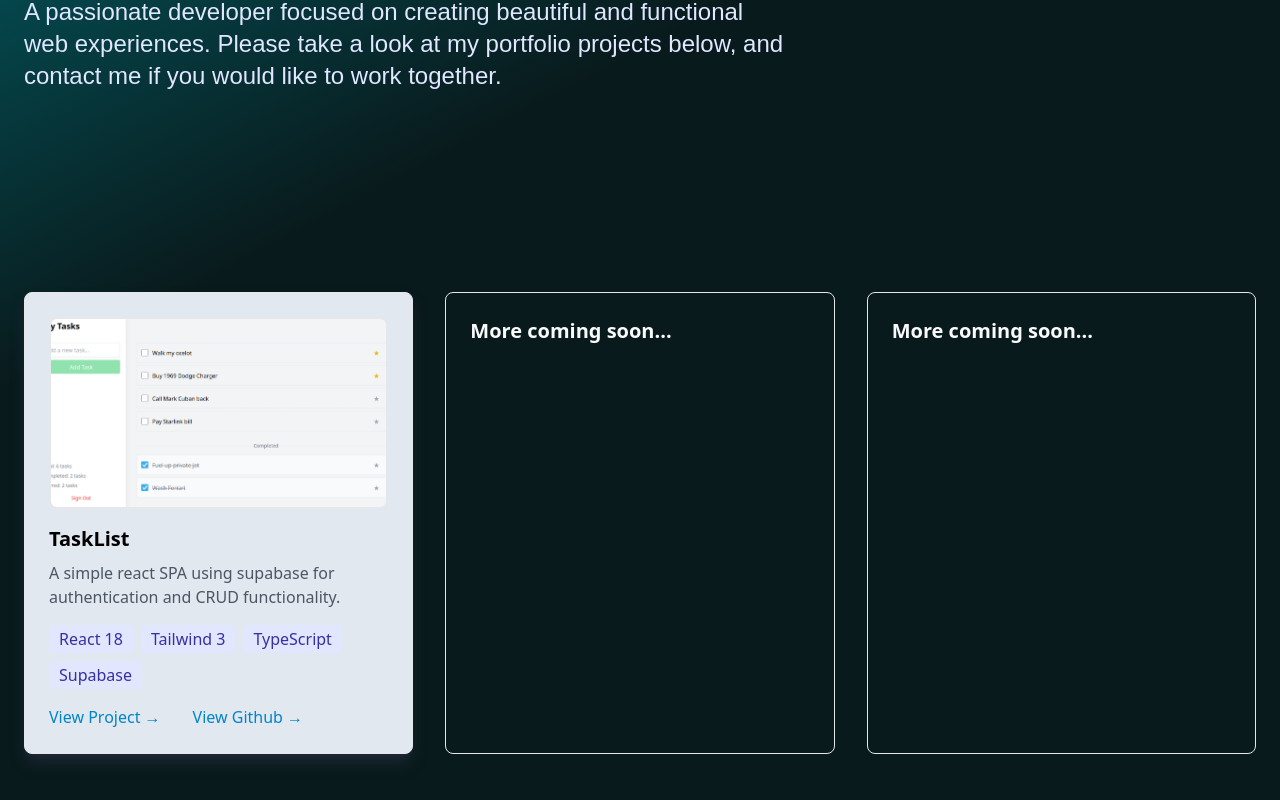
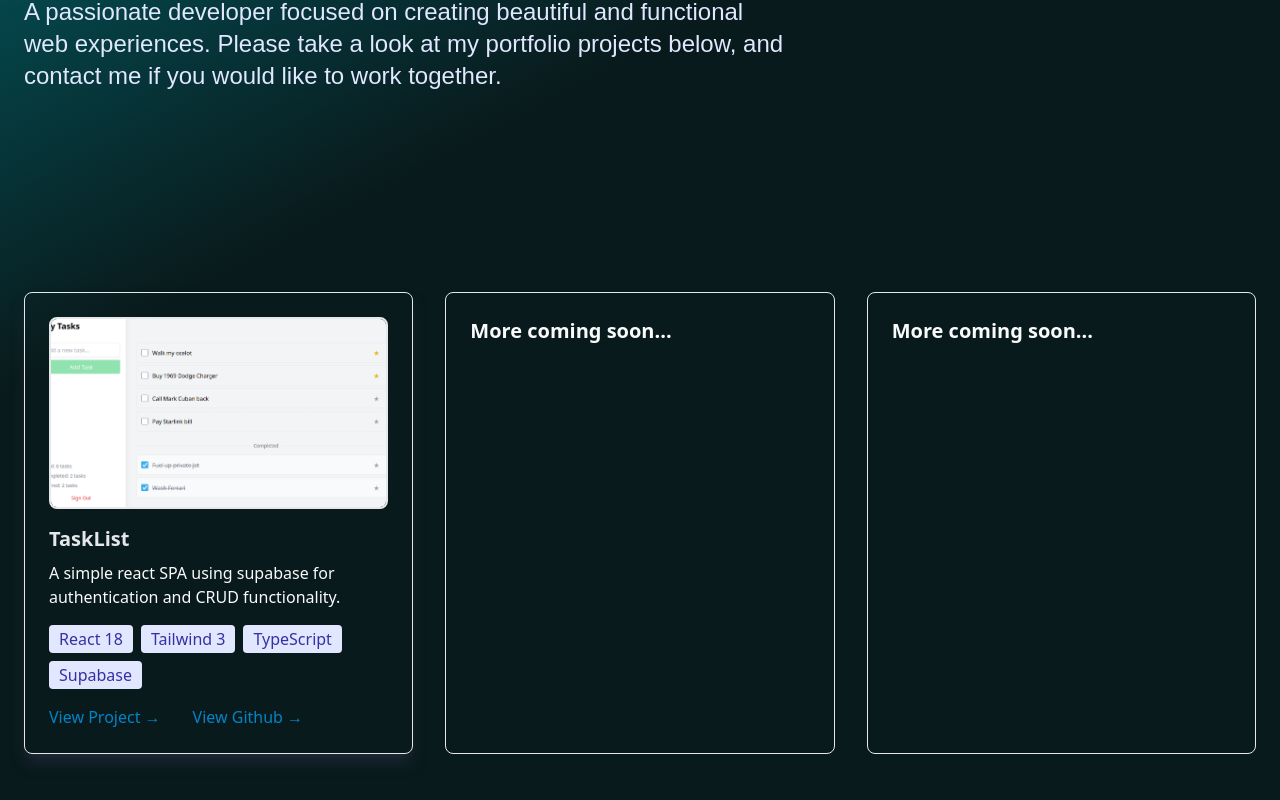
Before and after one commit to jplante01/portfolio_site_source, a Next.js app: page / in a window 1280 px wide. Shown: the part 244-1044 px from the top of the page. Built offline with nearby package versions, Linux system fonts and the light colour scheme.

Commit message:
Change styling

```diff
--- a/src/components/PortfolioCard.jsx
+++ b/src/components/PortfolioCard.jsx
@@ -1,10 +1,10 @@
 const PortfolioCard = ({ image, title, description, tags, link, github }) => {
   return (
-    <div className="bg-slate-200 p-6 rounded-lg overflow-hidden shadow-lg hover:shadow-xl shadow-gray-800 transition-all duration-300 hover:scale-105 border border-gray-200">
+    <div className="bg-transparent p-6 rounded-lg overflow-hidden shadow-lg hover:shadow-xl shadow-gray-800 transition-all duration-300 hover:scale-105 border border-gray-200">
       <img src={image} alt={title} className="w-full h-48 object-cover mb-4 rounded-lg border border-2" />
       <div className="">
-        <h3 className="text-xl font-bold mb-2">{title}</h3>
-        <p className="text-gray-600 mb-4">{description}</p>
+        <h3 className="text-xl text-gray-200 font-bold mb-2">{title}</h3>
+        <p className="text-gray-50 mb-4">{description}</p>
         <div className="flex flex-wrap gap-2 mb-4">
           {tags.map((tag, index) => (
             <span
```
